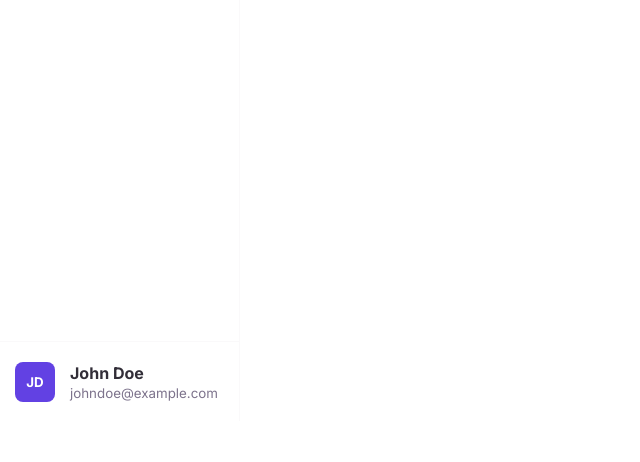
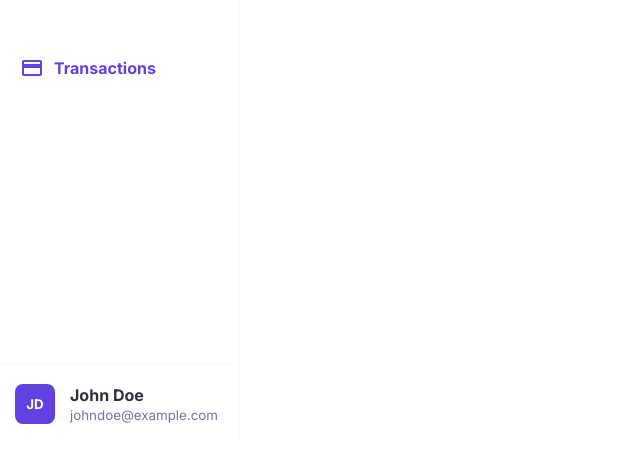
Before and after one commit to Eatrak/trustee-desktop, a React (Create React App) app: page / in a window 1280 px wide. Shown: the part 104-566 px from the top of the page, without its empty margins (0-640 px from the left). Built offline with nearby package versions, Linux system fonts and the light colour scheme.

Commit message:
update(navbar): add transactions module button in navbar

```diff
--- a/src/components/Navbar/index.tsx
+++ b/src/components/Navbar/index.tsx
@@ -1,11 +1,15 @@
 import "./style.css";
 
+import { MdOutlineCreditCard } from "react-icons/md";
+
+import NavbarButton from "./NavbarButton";
 import NavbarUserBadge from "./NavbarUserBadge";
 
 const Navbar = () => {
     return (
         <div className="navbar">
             <div className="navbar__button-container">
+                <NavbarButton path="/" Icon={MdOutlineCreditCard} text="Transactions"/>
             </div>
             <NavbarUserBadge firstName="John" lastName="Doe" email="johndoe@example.com"/>
         </div>
```
